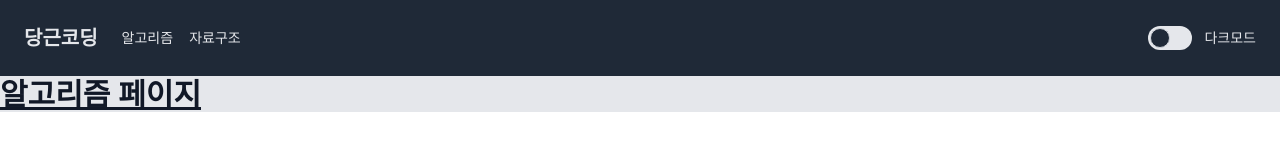
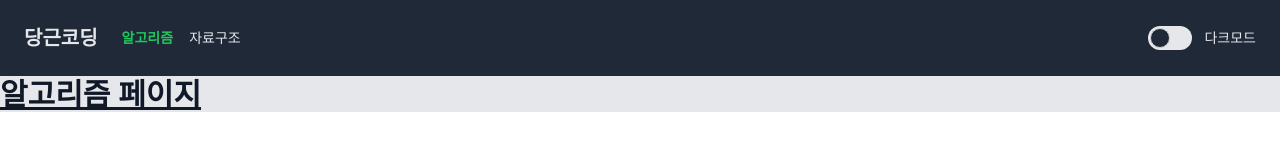
Before and after one commit to shyuuuuni/carrot-coding, a Next.js app: page /algorithm in a window 1280 px wide. Shown: the top 160 px of the page. Built offline with nearby package versions, Linux system fonts and the light colour scheme.

Commit message:
feat: 링크에 따른 네비게이션 하이라이트 기능 추가

```diff
--- a/src/components/atoms/NavLink.tsx
+++ b/src/components/atoms/NavLink.tsx
@@ -1,4 +1,5 @@
 import Link from "next/link";
+import { useRouter } from "next/router";
 import React from "react";
 
 type Props = {
@@ -7,9 +8,20 @@ type Props = {
 };
 
 export default function NavLink({ link, title }: Props) {
+  const router = useRouter();
+  const selected = router.asPath === link;
+
   return (
     <Link href={link}>
-      <p className="mt-0 block text-gray-200 hover:text-gray-300">{title}</p>
+      <p
+        className={
+          selected
+            ? "mt-0 block font-bold text-green-500"
+            : "mt-0 block text-gray-200 hover:text-gray-300"
+        }
+      >
+        {title}
+      </p>
     </Link>
   );
 }
```
